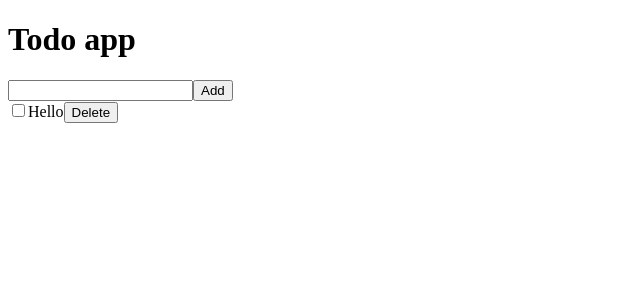
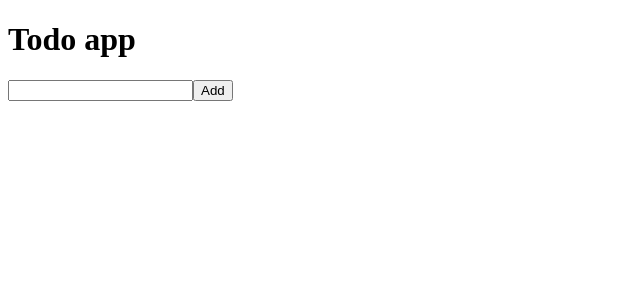
Before and after one commit to ian-afk/react_typescript, a React (Vite) app: page / in a window 1280 px wide. Shown: the top 300 px of the page, without its empty margins (0-640 px from the left). Built offline with nearby package versions, Linux system fonts and the light colour scheme.

Commit message:
pass down props todo in TodoList  to TodoItem

```diff
--- a/src/App.tsx
+++ b/src/App.tsx
@@ -16,7 +16,7 @@ function App() {
     <>
       <h1>Todo app</h1>
       <TodoForm onAddTodo={addTodo} />
-      <TodoList />
+      <TodoList todo={todos} />
     </>
   );
 }
--- a/src/components/TodoItem.tsx
+++ b/src/components/TodoItem.tsx
@@ -1,9 +1,15 @@
-export default function TodoItem() {
+import { TodoForm } from "../models/todoForm";
+
+interface TodoItemProps {
+  todo: TodoForm;
+}
+
+export default function TodoItem({ todo }: TodoItemProps) {
   return (
     <>
       <label htmlFor="#">
         <input type="checkbox" />
-        <span>Hello</span>
+        <span>{todo.todo}</span>
       </label>
       <button>Delete</button>
     </>
--- a/src/components/TodoList.tsx
+++ b/src/components/TodoList.tsx
@@ -1,9 +1,16 @@
+import { TodoForm } from "../models/todoForm";
 import TodoItem from "./TodoItem";
 
-export default function TodoList() {
+interface TodoListProps {
+  todo: TodoForm[];
+}
+
+export default function TodoList({ todo }: TodoListProps) {
   return (
     <div>
-      <TodoItem />
+      {todo.map((item) => (
+        <TodoItem todo={item} />
+      ))}
     </div>
   );
 }
```
